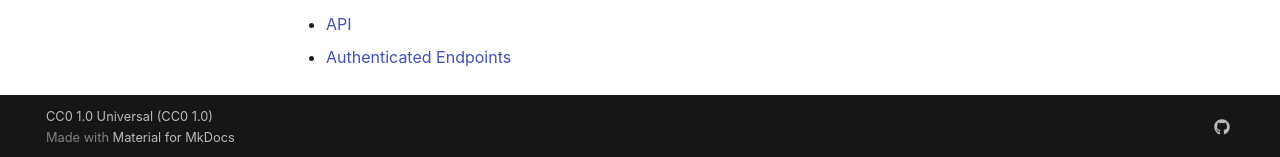
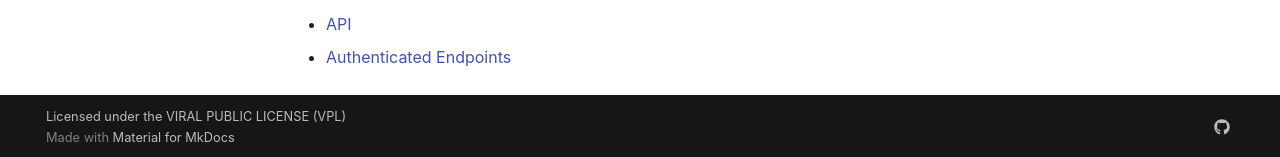
Before and after one commit to iv-org/documentation, an MkDocs documentation site: the page built from docs/index.md, in a window 1280 px wide and 1049 px high. Shown: the part 889-1046 px from the top of the window. Built offline with MkDocs 1.6.1 and Material for MkDocs 9.7.7, drawn with Linux system fonts in a browser that asks for light colours; comment, search, counter and statistics services are not loaded.

Commit message:
Update the license in the footer

```diff
--- a/mkdocs.yml
+++ b/mkdocs.yml
@@ -4,7 +4,7 @@ repo_url: https://github.com/iv-org/documentation
 site_author: The Invidious project.
 site_description: >-
   The official Invidious documentation
-copyright: CC0 1.0 Universal (CC0 1.0)
+copyright: Licensed under the VIRAL PUBLIC LICENSE (VPL)
 
 nav:
   - Home: 'index.md'
```
